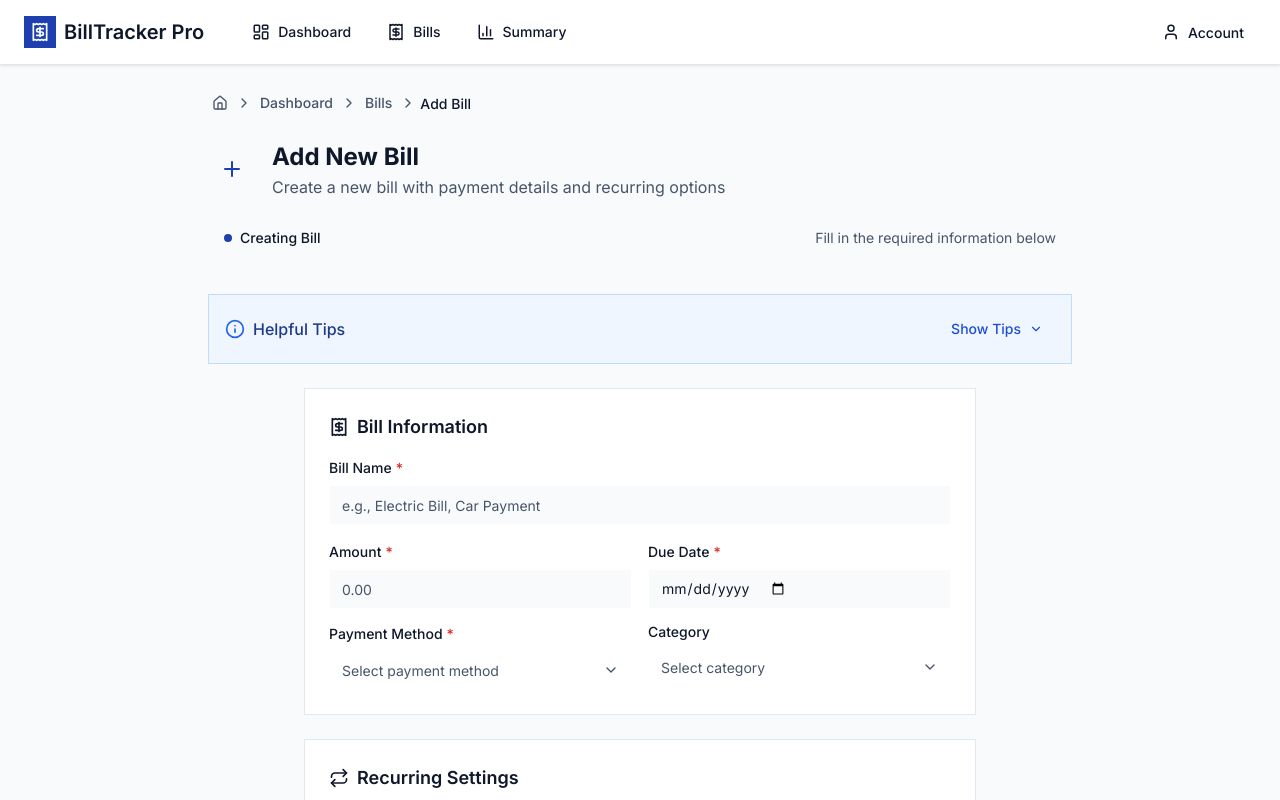
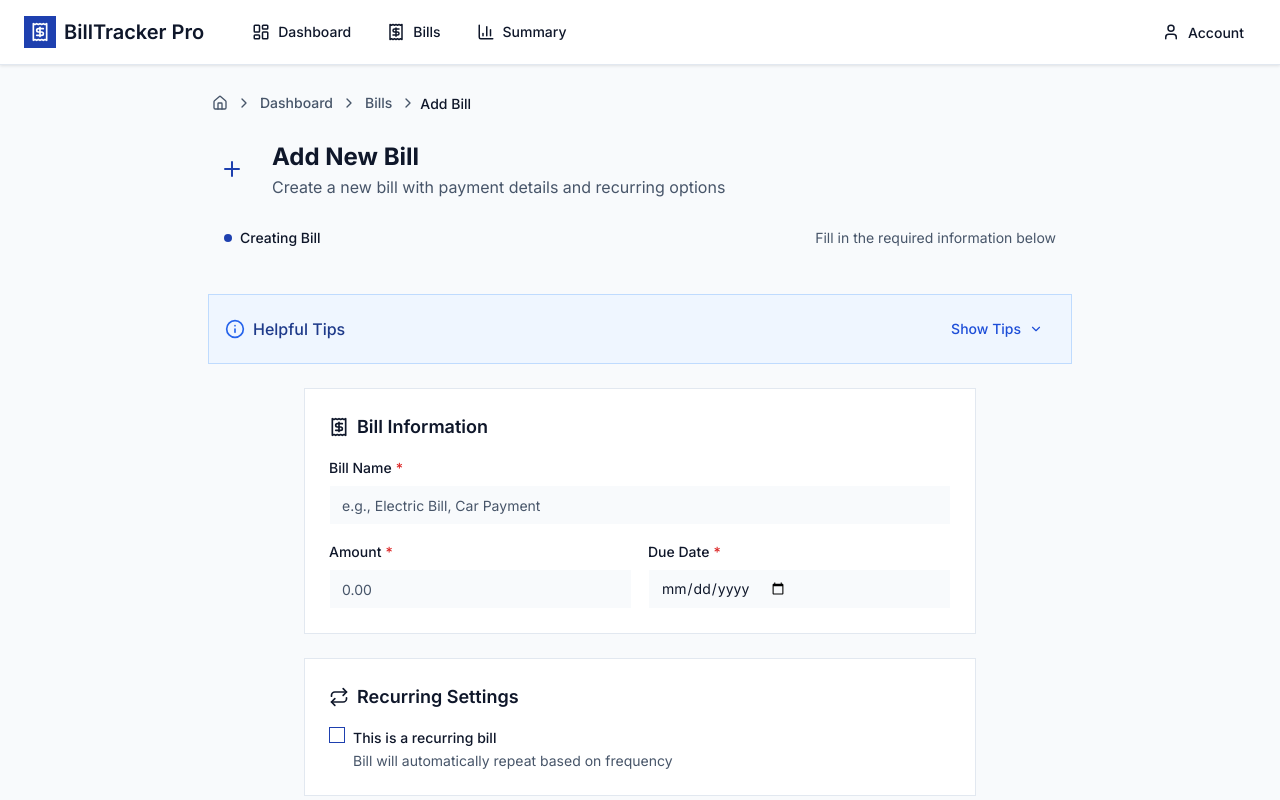
Before and after one commit to shanarussell/billtracker, a React (Vite) app: page /add-edit-bill in a window 1280 px wide. Shown: the top 800 px of the page. Built offline with nearby package versions, Linux system fonts and the light colour scheme.

Commit message:
Simplify bill form: remove payment method and category fields

```diff
--- a/src/pages/add-edit-bill/components/BillForm.jsx
+++ b/src/pages/add-edit-bill/components/BillForm.jsx
@@ -2,7 +2,6 @@ import React, { useState, useEffect } from 'react';
 import { useNavigate, useSearchParams } from 'react-router-dom';
 import { useAuth } from '../../../contexts/AuthContext';
 import billService from '../../../utils/billService';
-import paymentMethodService from '../../../utils/paymentMethodService';
 import Input from '../../../components/ui/Input';
 import Select from '../../../components/ui/Select';
 import Button from '../../../components/ui/Button';
@@ -20,46 +19,17 @@ const BillForm = () => {
     name: '',
     amount: '',
     dueDate: '',
-    paymentMethod: '',
     isRecurring: false,
     frequency: 'monthly',
     endDate: '',
     notes: '',
-    category: '',
     reminderDays: '3'
   });
 
   const [errors, setErrors] = useState({});
   const [isLoading, setIsLoading] = useState(false);
-  const [paymentMethods, setPaymentMethods] = useState([]);
-  const [loadingPaymentMethods, setLoadingPaymentMethods] = useState(false);
 
-  // Load payment methods from database
-  useEffect(() => {
-    const loadPaymentMethods = async () => {
-      if (!user?.id) return;
 
-      try {
-        setLoadingPaymentMethods(true);
-        const result = await paymentMethodService.getPaymentMethods(user.id);
-
-        if (result?.success) {
-          setPaymentMethods(result.data);
-        }
-      } catch (error) {
-        console.error('Failed to load payment methods:', error);
-      } finally {
-        setLoadingPaymentMethods(false);
-      }
-    };
-
-    loadPaymentMethods();
-  }, [user?.id]);
-
-  const paymentMethodOptions = paymentMethods.map(method => ({
-    value: method.id,
-    label: method.name
-  }));
 
   const frequencyOptions = [
     { value: 'monthly', label: 'Monthly' },
@@ -67,14 +37,7 @@ const BillForm = () => {
     { value: 'annually', label: 'Annually' }
   ];
 
-  const categoryOptions = [
-    { value: 'utilities', label: 'Utilities' },
-    { value: 'loans', label: 'Loans' },
-    { value: 'credit-cards', label: 'Credit Cards' },
-    { value: 'insurance', label: 'Insurance' },
-    { value: 'subscriptions', label: 'Subscriptions' },
-    { value: 'other', label: 'Other' }
-  ];
+
 
   const reminderOptions = [
     { value: '1', label: '1 day before' },
@@ -122,9 +85,7 @@ const BillForm = () => {
       newErrors.dueDate = 'Due date is required';
     }
 
-    if (!formData.paymentMethod) {
-      newErrors.paymentMethod = 'Payment method is required';
-    }
+
 
     if (formData.isRecurring && formData.endDate && new Date(formData.endDate) <= new Date(formData.dueDate)) {
       newErrors.endDate = 'End date must be after due date';
@@ -146,10 +107,8 @@ const BillForm = () => {
     try {
       const billData = {
         name: formData.name,
-        category: formData.category,
         amount: parseFloat(formData.amount),
         dueDate: formData.dueDate,
-        paymentMethodId: formData.paymentMethod,
         status: 'unpaid',
         isRecurring: formData.isRecurring,
         notes: formData.notes || ''
@@ -255,24 +214,6 @@ const BillForm = () => {
               onChange={(e) => handleInputChange('dueDate', e.target.value)}
               error={errors.dueDate}
               required
-            />
-
-            <Select
-              label="Payment Method"
-              placeholder="Select payment method"
-              options={paymentMethodOptions}
-              value={formData.paymentMethod}
-              onChange={(value) => handleInputChange('paymentMethod', value)}
-              error={errors.paymentMethod}
-              required
-            />
-
-            <Select
-              label="Category"
-              placeholder="Select category"
-              options={categoryOptions}
-              value={formData.category}
-              onChange={(value) => handleInputChange('category', value)}
             />
           </div>
         </div>
```
